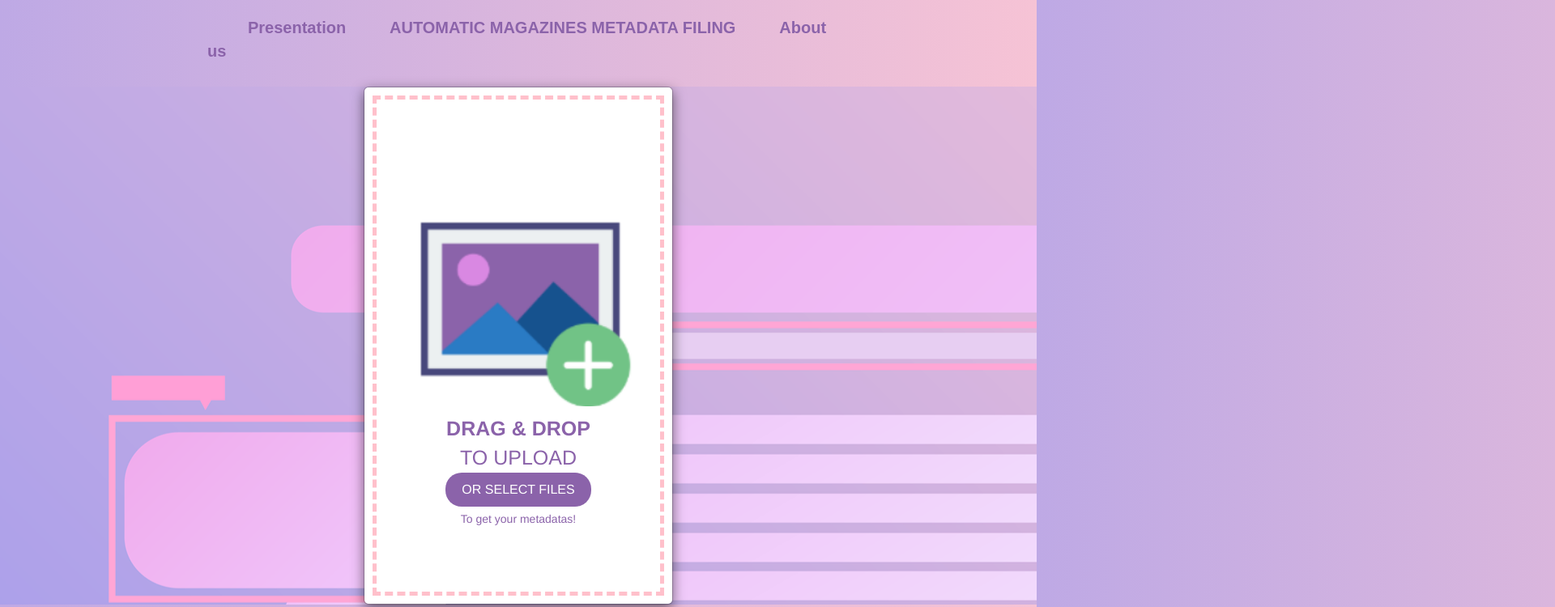
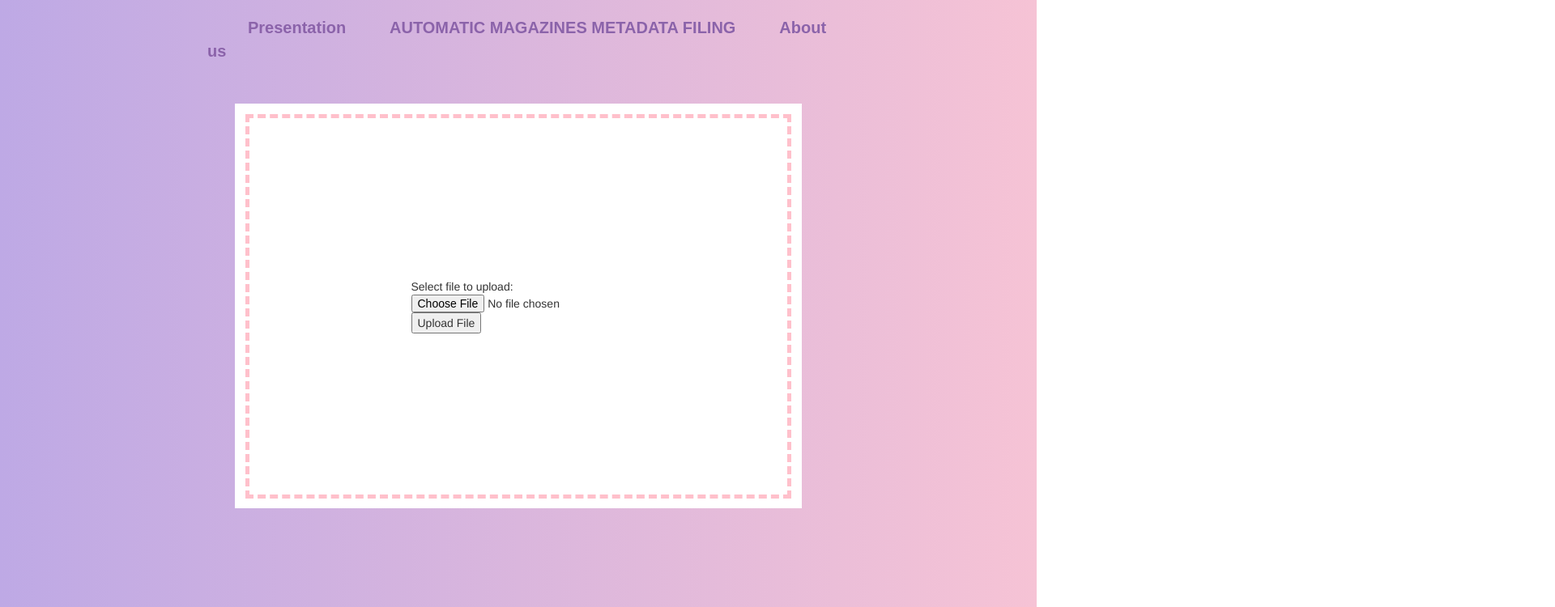
Before and after one commit to oanalavinia/Magazines_metadata_filling, a plain HTML site: page Front-end/index.html in a window 1280 px wide. Shown: the top 750 px of the page at 81% size, 1920 px wide, since content can reach past the window. Drawn offline with nearby package versions, Linux system fonts and the light colour scheme.

Commit message:
changed index to have just a form * commented drag&drop * changed the index from the server- Tudor

```diff
--- a/Front-end/index.css
+++ b/Front-end/index.css
@@ -21,6 +21,22 @@ header{
   display:none
 } */
 
+.selectFileWrapper {
+  display:flex;
+  flex-direction: row;
+  align-items: center;
+  justify-content: center;
+  margin-top:4%;
+}
+
+.selectFileWrapper >div {
+  background-color: white;
+  width: 700px;
+  height: 500px;
+  padding: 1%;
+  align-self: flex-start;
+}
+
 .twoBoxes{
   display: none;
   flex-direction: row;
@@ -37,6 +53,10 @@ header{
 }
 
 .box {
+  display:flex;
+  flex-direction: row;
+  align-items: center;
+  justify-content: center;
   border-style: dashed;
   border-width: 5px;
   border-color: pink;
--- a/Front-end/index.html
+++ b/Front-end/index.html
@@ -22,6 +22,18 @@
         </div>
     </header>
 
+    <div class="selectFileWrapper" id="uploadBox">
+        <div>
+            <div class="box">
+                <form action="upload" method="post" enctype="multipart/form-data">
+                    Select file to upload:
+                    <input type="file" name="fileToUpload" id="fileToUpload">
+                    <input type="submit" value="Upload File" name="submit" id="uploadFile">
+                </form>
+            </div>
+        </div>
+    </div>
+
     <div class="twoBoxes" id="boxes">
         <div class="firstBox">
             <div class="box">
@@ -35,11 +47,7 @@
         </div>
     </div>
 
-    <div class="upload-btn-wrapper" id="uploadBox">
-        <!-- <button id="btn" class="btn-class">SELECT PICTURE</button>
-        <input type="file" id="btn" name="myfile" /> -->
-        <!-- <img src="background.png"> -->
-
+    <!-- <div class="upload-btn-wrapper" id="uploadBox">
         <div class="modal-dialog" role="document">
             <div class="modal-content">
                 <div class="modal-body">
@@ -62,14 +70,11 @@
                                         To get your metadatas!
                                 </p>
                             </div>
-
                         </div>
-
                     </div>
                     <footer>
 
                         <div class="list-files">
-                            <!--   template   -->
                         </div>
                         <div class="divider">
                             <img src="drag'n-drop.png">
@@ -84,7 +89,7 @@
                 </div>
             </div>
         </div>
-</div>
+</div> -->
     <script src="principal.js"></script>
 
     <script src="https://ajax.googleapis.com/ajax/libs/jquery/3.3.1/jquery.min.js"></script>
```
Also changed, not shown: Front-end/principal.js (+0 -9 lines), 1 other file.
